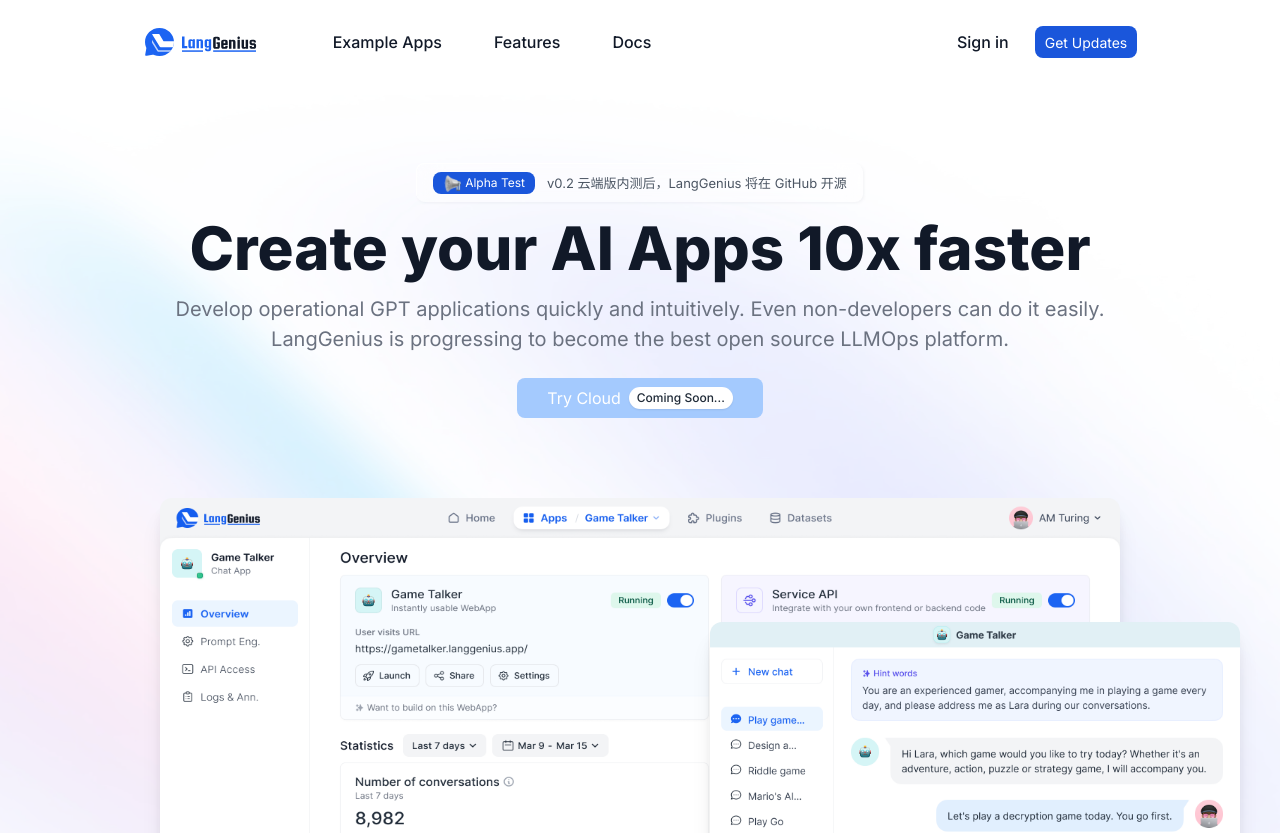
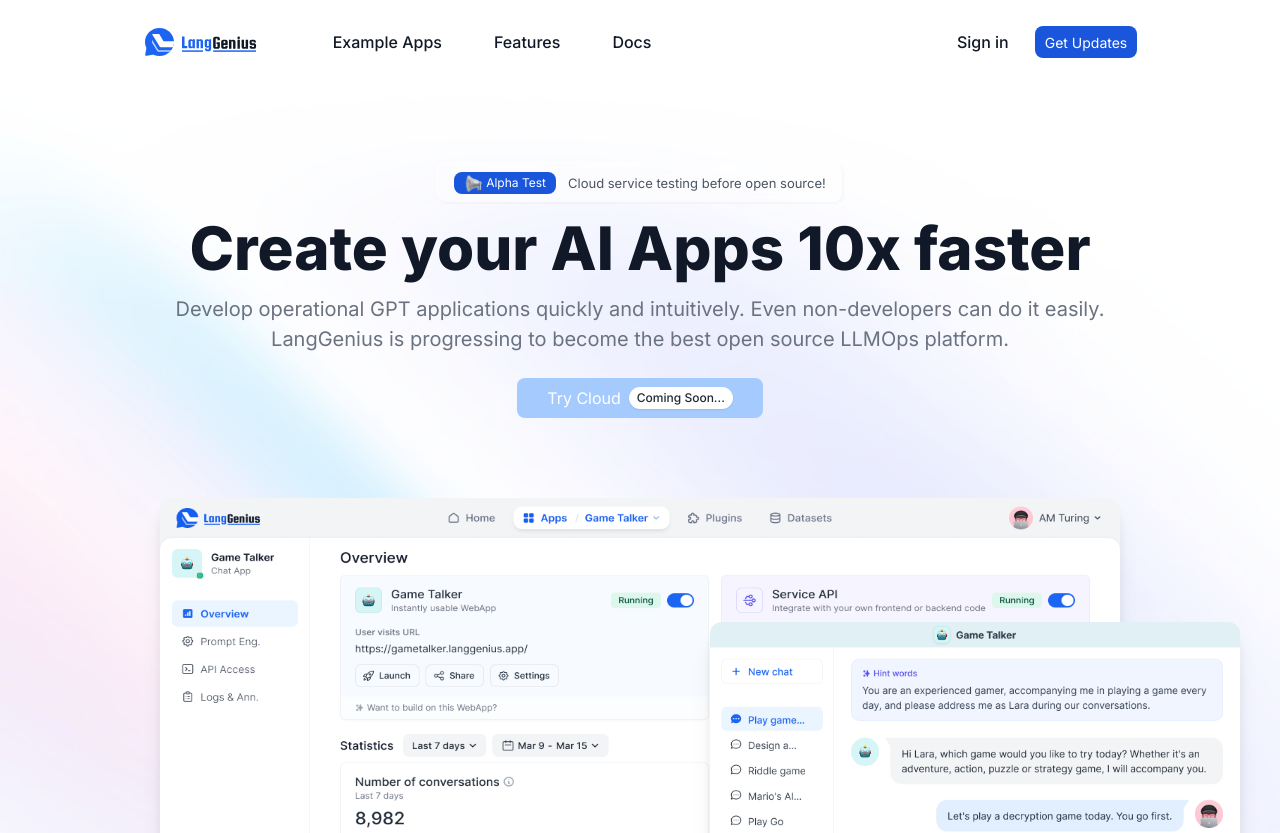
Before and after one commit to langgenius/langgenius.github.io, a React (Create React App) app: page / in a window 1280 px wide. Shown: the top 833 px of the page. Built offline with nearby package versions, Linux system fonts and the light colour scheme.

Commit message:
fixed Inside announcement text

```diff
--- a/src/components/block-1/index.tsx
+++ b/src/components/block-1/index.tsx
@@ -18,9 +18,7 @@ const Block1 = () => {
             <Icon type="horn" className={s.r} />
             {t('内测进行中')}
           </Button>
-          <div className={s.text}>
-            {t('v0.2 云端版内测后，LangGenius 将在 GitHub 开源')}
-          </div>
+          <div className={s.text}>{t('Inside announcement text')}</div>
           {/* <a
             className={s.link}
             target="_blank"
--- a/src/local/en.json
+++ b/src/local/en.json
@@ -7,7 +7,7 @@
   "10 倍速创作你的 AI 应用": "Create your AI Apps 10x faster",
   "快速、直观地开发可运营的 GPT 应用。即使是非开发人员也能轻松完成。": "Develop operational GPT applications quickly and intuitively. Even non-developers can do it easily.",
   "LangGenius 正在进步成为最好的开源 LLMOps 平台。": "LangGenius is progressing to become the best open source LLMOps platform.",
-  "v0.1 云端版内测后，LangGenius 将在 GitHub 开源": "Cloud service testing before open source!",
+  "Inside announcement text": "Cloud service testing before open source!",
   "产品 Roadmap": "Product Roadmap",
   "内测进行中": "Alpha Test",
   "体验云服务": "Try Cloud",
--- a/src/local/ja.json
+++ b/src/local/ja.json
@@ -7,7 +7,7 @@
   "10 倍速创作你的 AI 应用": "AIアプリを10倍速で作成",
   "快速、直观地开发可运营的 GPT 应用。即使是非开发人员也能轻松完成。": "GPTアプリを直感的かつ迅速に開発。非開発者でも簡単に実現できます。",
   "LangGenius 正在进步成为最好的开源 LLMOps 平台。": "LangGeniusは、最高のオープンソースLLMOpsプラットフォームに向けて進化を続けています。",
-  "v0.1 云端版内测后，LangGenius 将在 GitHub 开源": "クラウド版v0.1のテスト後、LangGeniusはGitHubで公開されます",
+  "Inside announcement text": "クラウド版v0.2のテスト後、LangGeniusはGitHubで公開されます",
   "产品 Roadmap": "製品ロードマップ",
   "内测进行中": "アルファ版テスト中",
   "体验云服务": "クラウドサービスの利用",
--- a/src/local/zh.json
+++ b/src/local/zh.json
@@ -7,7 +7,7 @@
   "10 倍速创作你的 AI 应用": "10 倍速创作你的 AI 应用",
   "快速、直观地开发可运营的 GPT 应用。即使是非开发人员也能轻松完成。": "快速、直观地开发可运营的 GPT 应用。即使是非开发人员也能轻松完成。",
   "LangGenius 正在进步成为最好的开源 LLMOps 平台。": "LangGenius 正在进步成为最好的开源 LLMOps 平台。",
-  "v0.1 云端版内测后，LangGenius 将在 GitHub 开源": "v0.1 云端版内测后，LangGenius 将在 GitHub 开源",
+  "Inside announcement text": "v0.2 云端版内测后，LangGenius 将在 GitHub 开源",
   "产品 Roadmap": "产品 Roadmap",
   "内测进行中": "内测进行中",
   "体验云服务": "体验云服务",
```
